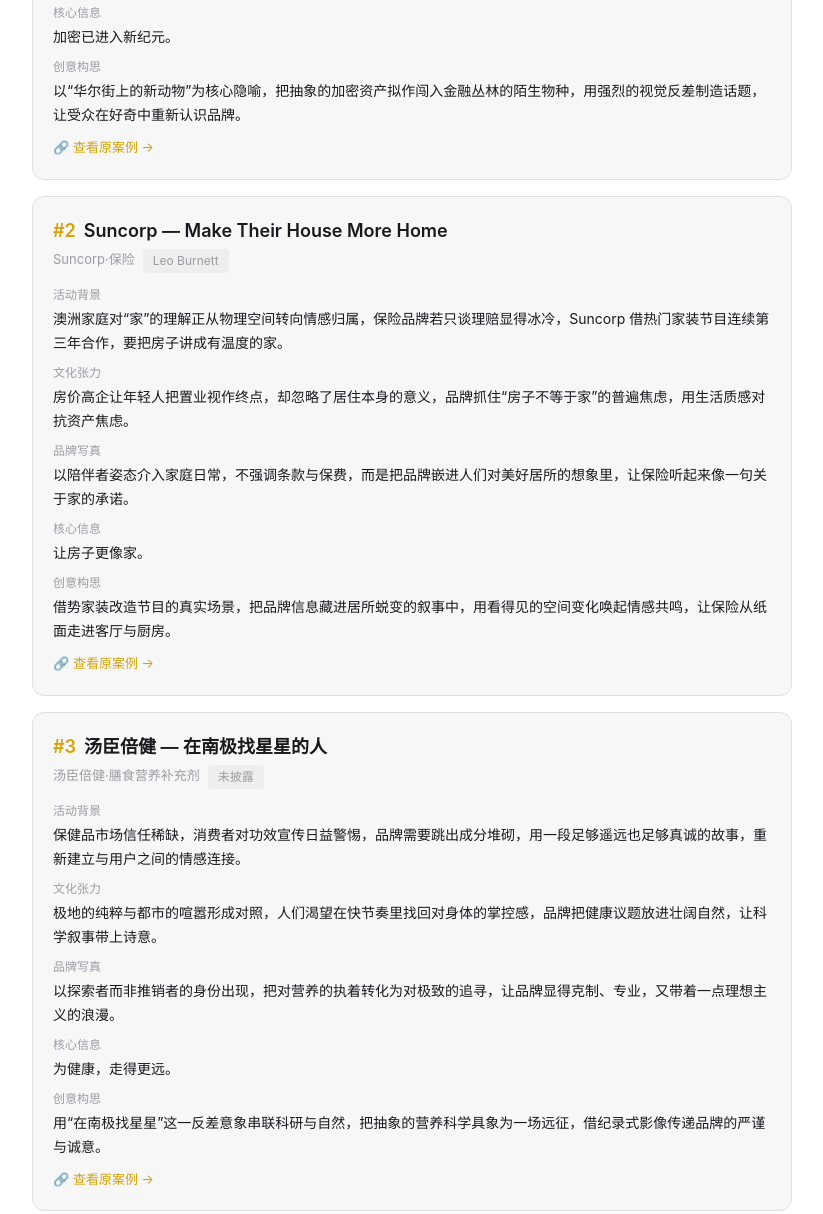
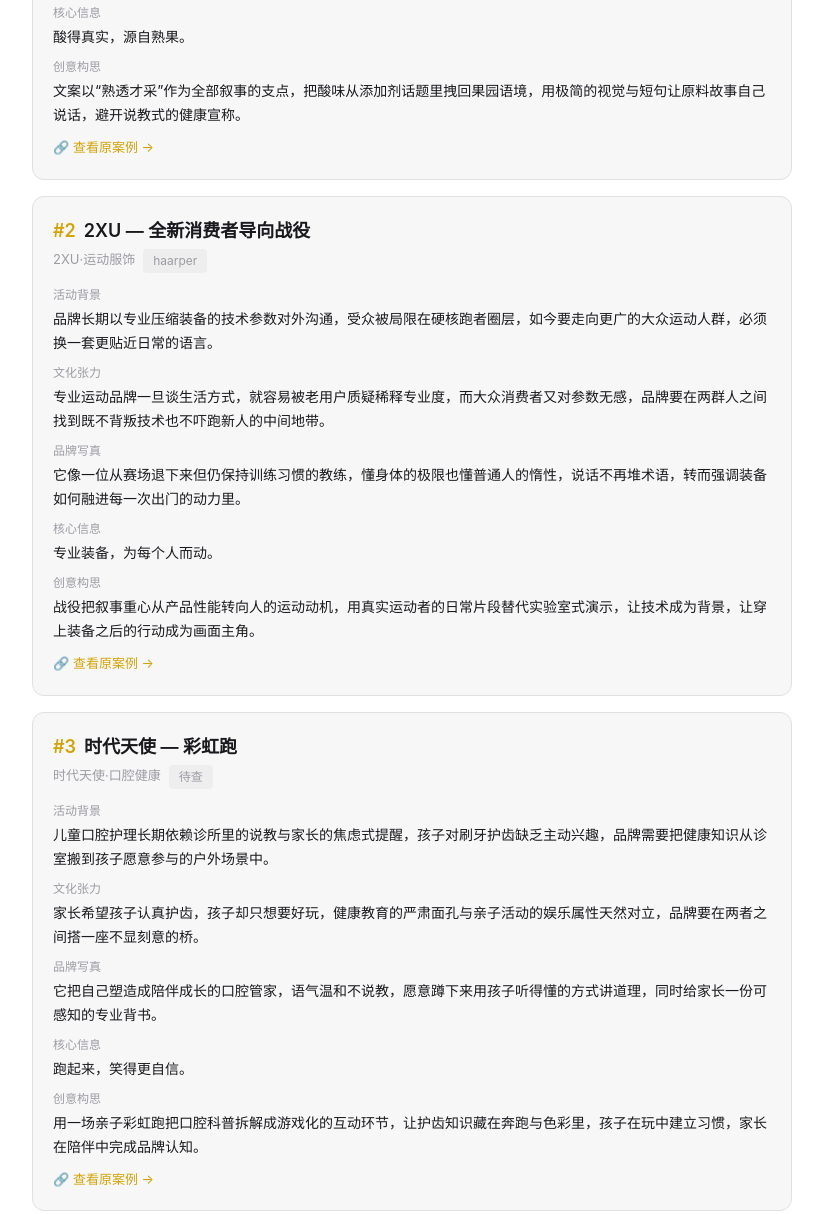
Before and after one commit to sunning2001/daily-ad-briefing, a plain HTML site: page index.html in a window 1280 px wide. Shown: the part 676-1890 px from the top of the page, without its empty margins (228-1051 px from the left). Drawn offline with Linux system fonts and the light colour scheme.

Commit message:
auto update 2026-11-22

```diff
--- a/index.html
+++ b/index.html
@@ -145,6 +145,60 @@ body {
 <script>
 // ===================== DATA =====================
 const BRIEFINGS = {};
+
+BRIEFINGS['2026.11.22'] = {
+  "date": "2026.11.22",
+  "fresh": [
+    {
+      "num": 1,
+      "title": "Refresh'd Foods — Sour Infuz'd Real Fruit Candy",
+      "brand": "Refresh'd Foods·零食糖果",
+      "agency": "待查",
+      "goal": "酸味糖果长期靠人工香精与夸张酸度刺激味蕾，消费者却越来越在意配料表是否干净，品牌需要一次从原料出发的重新表达，为新品争取货架上的信任票。",
+      "problem": "一边是童年记忆里那种直冲鼻腔的酸爽快感，一边是当下对天然与少添加的执着，两种期待在同一条产品线上拉扯，逼着品牌给出不牺牲口感的折中答案。",
+      "insight": "它把自己定位成自然与工艺之间的翻译者，用成熟采摘和冻干技术把水果本味留住，语气克制而自信，像一个懂农业也懂食品工业的年轻匠人。",
+      "task": "酸得真实，源自熟果。",
+      "idea": "文案以“熟透才采”作为全部叙事的支点，把酸味从添加剂话题里拽回果园语境，用极简的视觉与短句让原料故事自己说话，避开说教式的健康宣称。",
+      "link": "https://www.adsoftheworld.com/campaigns/sour-infuz-d-real-fruit-candy-30dab28d-f50e-4e41-a321-70c5ee679eac"
+    },
+    {
+      "num": 2,
+      "title": "2XU — 全新消费者导向战役",
+      "brand": "2XU·运动服饰",
+      "agency": "haarper",
+      "goal": "品牌长期以专业压缩装备的技术参数对外沟通，受众被局限在硬核跑者圈层，如今要走向更广的大众运动人群，必须换一套更贴近日常的语言。",
+      "problem": "专业运动品牌一旦谈生活方式，就容易被老用户质疑稀释专业度，而大众消费者又对参数无感，品牌要在两群人之间找到既不背叛技术也不吓跑新人的中间地带。",
+      "insight": "它像一位从赛场退下来但仍保持训练习惯的教练，懂身体的极限也懂普通人的惰性，说话不再堆术语，转而强调装备如何融进每一次出门的动力里。",
+      "task": "专业装备，为每个人而动。",
+      "idea": "战役把叙事重心从产品性能转向人的运动动机，用真实运动者的日常片段替代实验室式演示，让技术成为背景，让穿上装备之后的行动成为画面主角。",
+      "link": "https://campaignbrief.com/sports-apparel-company-2xu-launches-new-consumer-focused-campaign-via-haarper"
+    },
+    {
+      "num": 3,
+      "title": "时代天使 — 彩虹跑",
+      "brand": "时代天使·口腔健康",
+      "agency": "待查",
+      "goal": "儿童口腔护理长期依赖诊所里的说教与家长的焦虑式提醒，孩子对刷牙护齿缺乏主动兴趣，品牌需要把健康知识从诊室搬到孩子愿意参与的户外场景中。",
+      "problem": "家长希望孩子认真护齿，孩子却只想要好玩，健康教育的严肃面孔与亲子活动的娱乐属性天然对立，品牌要在两者之间搭一座不显刻意的桥。",
+      "insight": "它把自己塑造成陪伴成长的口腔管家，语气温和不说教，愿意蹲下来用孩子听得懂的方式讲道理，同时给家长一份可感知的专业背书。",
+      "task": "跑起来，笑得更自信。",
+      "idea": "用一场亲子彩虹跑把口腔科普拆解成游戏化的互动环节，让护齿知识藏在奔跑与色彩里，孩子在玩中建立习惯，家长在陪伴中完成品牌认知。",
+      "link": "https://www.digitaling.com/projects/382682.html"
+    }
+  ],
+  "classic": {
+    "title": "Intel — Intel Inside",
+    "brand": "Intel·半导体芯片",
+    "agency": "待查",
+    "goal": "九十年代初电脑整机厂商主导市场话语，芯片作为内部零件完全隐身，消费者买电脑只看品牌与价格，英特尔急需让终端用户意识到处理器才是性能核心。",
+    "problem": "零部件供应商本该安静待在幕后，英特尔却要越过整机厂直接对消费者喊话，这种越位在当时的产业分工里近乎冒犯，却也是打破认知壁垒的唯一路径。",
+    "insight": "它像一个不甘只做无名英雄的技术提供者，选择用一枚小小的贴纸宣告存在，语气笃定甚至有点骄傲，把工程实力转译成普通人也认得的信任符号。",
+    "task": "认准这颗芯片，才买到真性能。",
+    "idea": "把品牌标识做成贴纸贴到所有合作厂商的机身上，用联合广告分摊费用换取曝光，让一个零件标志反复出现在消费者的购买现场，完成从零件到品牌的跃迁。",
+    "link": ""
+  },
+  "quote": null
+};
 
 BRIEFINGS['2026.11.21'] = {
   "date": "2026.11.21",
@@ -469,60 +523,6 @@ BRIEFINGS['2026.11.16'] = {
   },
   "quote": null
 };
-
-BRIEFINGS['2026.11.15'] = {
-  "date": "2026.11.15",
-  "fresh": [
-    {
-      "num": 1,
-      "title": "Nike — Make Your Move",
-      "brand": "Nike·运动服饰",
-      "agency": "Big",
-      "goal": "十一月美国市场进入年末消费季，运动品牌竞争白热化，Nike需要一支能重新点燃大众运动欲望的传播，把品牌从赛场叙事拉回每个普通人的日常行动之中。",
-      "problem": "当代年轻人被屏幕与久坐困住，想动却总在等待一个完美时机，运动被包装成需要装备与计划的大事，与随时可开始的真实身体需求之间形成明显落差。",
-      "insight": "Nike延续激励者的角色，不贩卖焦虑也不神化冠军，而是把行动本身塑造成态度宣言，让品牌成为推动人迈出第一步的那股熟悉而坚定的声音。",
-      "task": "别等，动起来。",
-      "idea": "以“Make Your Move”为行动指令，用简洁有力的运动影像串联不同场景下的普通人，把起步瞬间放大为仪式感时刻，让每一次出发都像一次自我宣告。",
-      "link": "https://www.adsoftheworld.com/campaigns/make-your-move-1dd15be8-b7da-4b81-a80c-07a963c2613e"
-    },
-    {
-      "num": 2,
-      "title": "Squarespace — The Ditch",
-      "brand": "Squarespace·网站建设平台",
-      "agency": "Squarespace内部团队",
-      "goal": "Squarespace进军澳新市场，需要让两地创业者相信好点子就在身边，品牌借跨塔斯曼海的“The Ditch”地理梗，把建站工具与本地生意机会直接挂钩。",
-      "problem": "澳洲与新西兰隔海相望却常被拿来互相调侃，两地小生意人习惯低估自己掌握的本地经验，而全球平台化浪潮又让他们担心被大品牌挤出市场。",
-      "insight": "Squarespace扮演务实又懂幽默的伙伴，不摆科技巨头架子，而是蹲下来和街边船长、小店老板聊天，把建站这件事说得像开船一样自然可行。",
-      "task": "好点子就在你身边。",
-      "idea": "以一位船长的日常为叙事主线，把跨海的地理距离转化为创业灵感的连接，用轻松幽默的影像语言展示普通人如何把已有经验变成线上生意。",
-      "link": "https://campaignbrief.com/squarespace-launches-new-brand-campaign-uniting-two-nations-across-the-ditch"
-    },
-    {
-      "num": 3,
-      "title": "冰岛旅游局 — 雇个真人助手，替你开无聊的会",
-      "brand": "冰岛旅游局·旅游目的地",
-      "agency": "未披露",
-      "goal": "冰岛旅游局面向厌倦会议与日程的都市职场人，推出真人助手替你开无聊会议的服务式创意，把“逃离日常”从口号变成可感知的具体承诺。",
-      "problem": "远程办公普及后会议泛滥成灾，人们被困在无意义的日程里却不敢缺席，冰岛以极简工作文化与壮阔自然形成对照，戳中都市人对时间自主的渴望。",
-      "insight": "冰岛旅游局像个懂你的老朋友，不吹嘘风景多美，而是先替你解决最烦的事，用体贴又带点冷幽默的方式，把国家形象塑造成自由生活的代名词。",
-      "task": "把时间还给自己。",
-      "idea": "把“替你开会”做成真实可预约的服务，用荒诞又认真的执行制造话题，让冰岛的自然风光成为摆脱会议牢笼的奖励，形成从线上讨论到旅行转化的闭环。",
-      "link": "https://www.digitaling.com/projects/381674.html"
-    }
-  ],
-  "classic": {
-    "title": "Skittles — Taste the Rainbow",
-    "brand": "Skittles·糖果",
-    "agency": "TBWA\\Chiat\\Day",
-    "goal": "彩虹糖面对糖果市场同质化竞争，需要一句能让人记住又愿意反复传播的口号，于是把产品多彩口味直接翻译成“尝到彩虹”的感官承诺。",
-    "problem": "消费者对糖果广告的甜腻说教早已免疫，荒诞幽默与超现实画面反而更能击中年轻人，品牌要在无厘头与产品记忆点之间找到精准平衡。",
-    "insight": "Skittles像个不按常理出牌的开心果，用夸张离奇的场景制造笑点，从不正襟危坐讲口味，却让“彩虹”成为品牌最鲜明的视觉与语言资产。",
-    "task": "尝到彩虹。",
-    "idea": "把抽象口味转化为可触摸的彩虹意象，用荒诞超现实风格构建记忆钩子，让每一次传播都围绕“尝到彩虹”这句口号延展出意想不到的视觉奇观。",
-    "link": ""
-  },
-  "quote": null
-};
 const dates = Object.keys(BRIEFINGS).sort().reverse();
 let currentIndex = 0;
 
```
